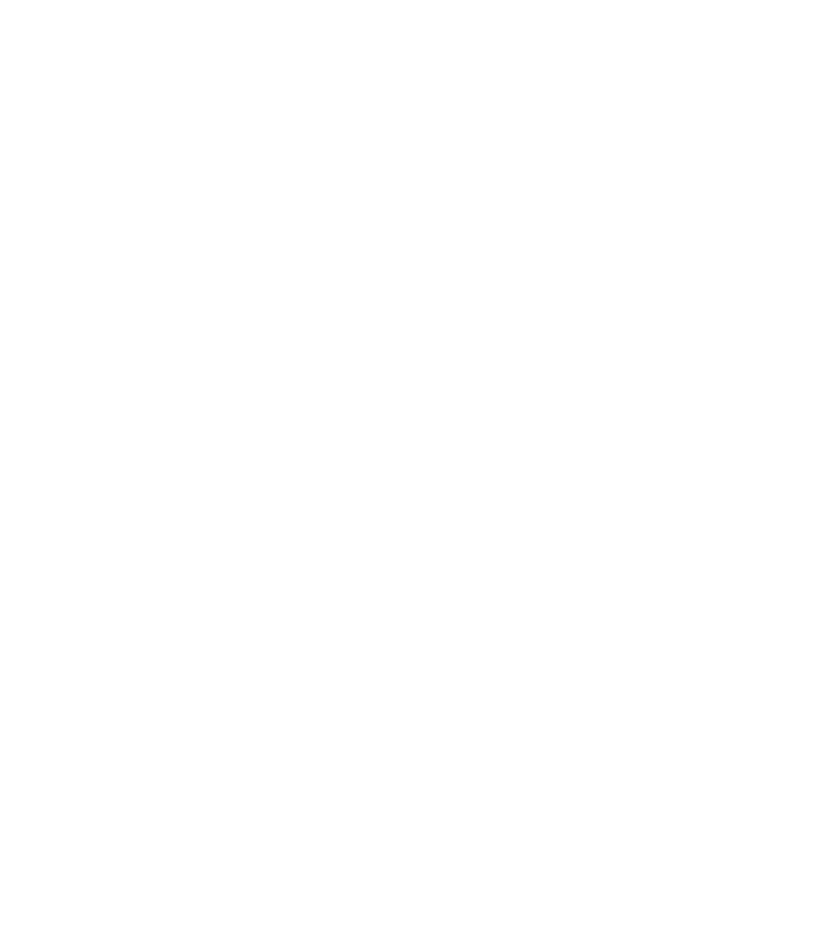
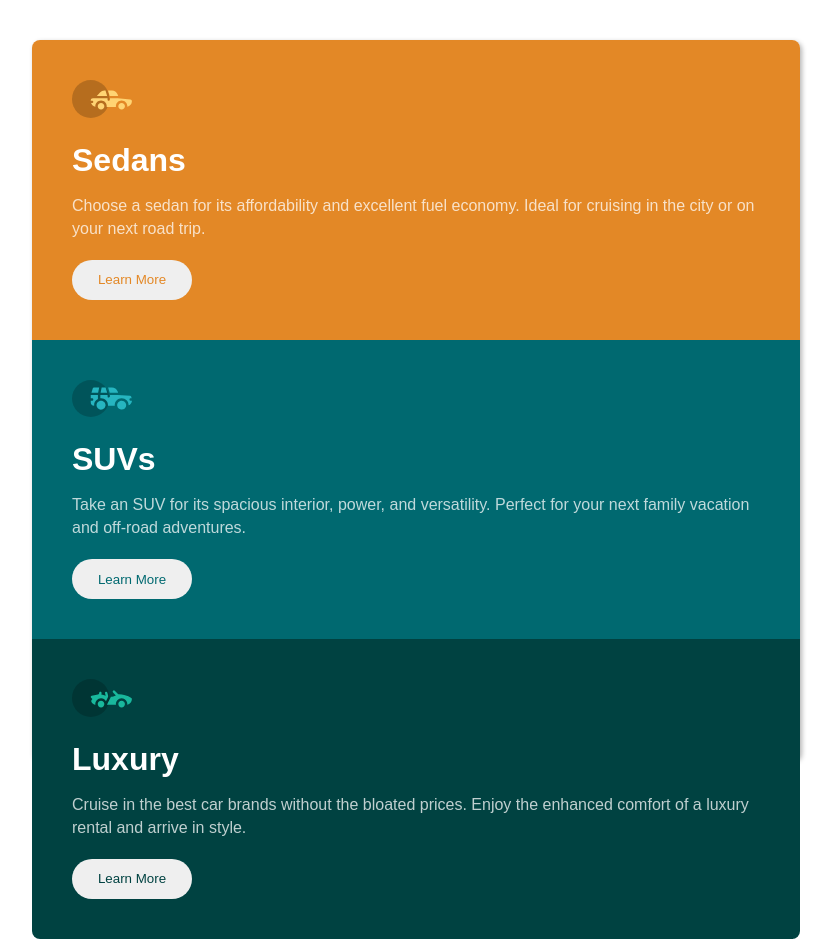
Before and after one commit to ethandaniell/desafios-net, a plain HTML site: page 3-column/index.html in a window 1280 px wide. Shown: the whole page, without its empty margins (224-1059 px from the left). Before the commit the page ends 800 px from the top, so only its background shows below. Drawn offline with Linux system fonts and the light colour scheme.

Commit message:
Finalizção

```diff
--- a/3-column/index.html
+++ b/3-column/index.html
@@ -9,6 +9,25 @@
     <link rel="stylesheet" href="styles/style.css">
 </head>
 <body>
-
+    <main>
+        <div id="bloco1">
+            <img src="images/icon-sedans.svg">
+            <h1>Sedans</h1>
+            <p>Choose a sedan for its affordability and excellent fuel economy. Ideal for cruising in the city or on your next road trip.</p>
+            <button>Learn More</button>
+        </div>
+        <div id="bloco2">
+            <img src="images/icon-suvs.svg">
+            <h1>SUVs</h1>
+            <p>Take an SUV for its spacious interior, power, and versatility. Perfect for your next family vacation and off-road adventures.</p>
+            <button>Learn More</button>
+        </div>
+        <div id="bloco3">
+            <img src="images/icon-luxury.svg">
+            <h1>Luxury</h1>
+            <p>Cruise in the best car brands without the bloated prices. Enjoy the enhanced comfort of a luxury rental and arrive in style.</p>
+            <button>Learn More</button>
+        </div>
+    </main>
 </body>
 </html>
--- a/3-column/styles/style.css
+++ b/3-column/styles/style.css
@@ -0,0 +1,130 @@
+* {
+    margin: 0px;
+    padding: 0px;
+}
+
+body {
+    font-family: Arial, Helvetica, sans-serif;
+    box-sizing: border-box;
+    width: 90vw;
+    height: 90vh;
+}
+
+main {
+    position: absolute;
+    color: white;
+    box-shadow: 2px 2px 5px rgba(0, 0, 0, 0.299);
+    border-radius: 8px;
+    width: 60vw;
+    height: 90vh;
+
+    transform: translate(-50%, -50%);
+    top: 50%;
+    left: 50%;
+}
+
+main div#bloco1 {
+    background-color: hsl(31, 77%, 52%);
+    border-top-right-radius: 8px;
+    border-top-left-radius: 8px;
+    padding: 40px;
+}
+
+main div#bloco1 img {
+    width: 60px;
+    margin-bottom: 20px;
+}
+
+main div#bloco1 h1 {
+    margin-bottom: 15px;
+}
+
+main div#bloco1 p {
+    color: hsla(0, 0%, 100%, 0.75);
+    line-height: 23px;
+}
+
+main div#bloco1 button {
+    margin-top: 20px;
+    border: none;
+    color: hsl(31, 77%, 52%);
+    border-radius: 20px;
+    width: 120px;
+    height: 40px;
+}
+
+main div#bloco1 button:hover {
+    background-color: hsl(31, 77%, 52%);
+    border: 1.5px solid white;
+    color: white;
+}
+
+main div#bloco2 {
+    background-color: hsl(184, 100%, 22%);
+    padding: 40px;
+}
+
+main div#bloco2 img {
+    width: 60px;
+    margin-bottom: 20px;
+}
+
+main div#bloco2 h1 {
+    margin-bottom: 15px;
+}
+
+main div#bloco2 p {
+    color: hsla(0, 0%, 100%, 0.75);
+    line-height: 23px;
+}
+
+main div#bloco2 button {
+    margin-top: 20px;
+    border: none;
+    color: hsl(184, 100%, 22%);
+    border-radius: 20px;
+    width: 120px;
+    height: 40px;
+}
+
+main div#bloco2 button:hover {
+    background-color: hsl(184, 100%, 22%);
+    border: 1.5px solid white;
+    color: white;
+}
+
+main div#bloco3 {
+    background-color: hsl(179, 100%, 13%);
+    border-bottom-right-radius: 8px;
+    border-bottom-left-radius: 8px;
+    padding: 40px;
+}
+
+main div#bloco3 img {
+    width: 60px;
+    margin-bottom: 20px;
+}
+
+main div#bloco3 h1 {
+    margin-bottom: 15px;
+}
+
+main div#bloco3 p {
+    color: hsla(0, 0%, 100%, 0.75);
+    line-height: 23px;
+}
+
+main div#bloco3 button {
+    margin-top: 20px;
+    border: none;
+    color: hsl(179, 100%, 13%);
+    border-radius: 20px;
+    width: 120px;
+    height: 40px;
+}
+
+main div#bloco3 button:hover {
+    background-color: hsl(179, 100%, 13%);
+    border: 1.5px solid white;
+    color: white;
+}
```
Also changed, not shown: 3-column/design/active-states.jpg (deleted).
